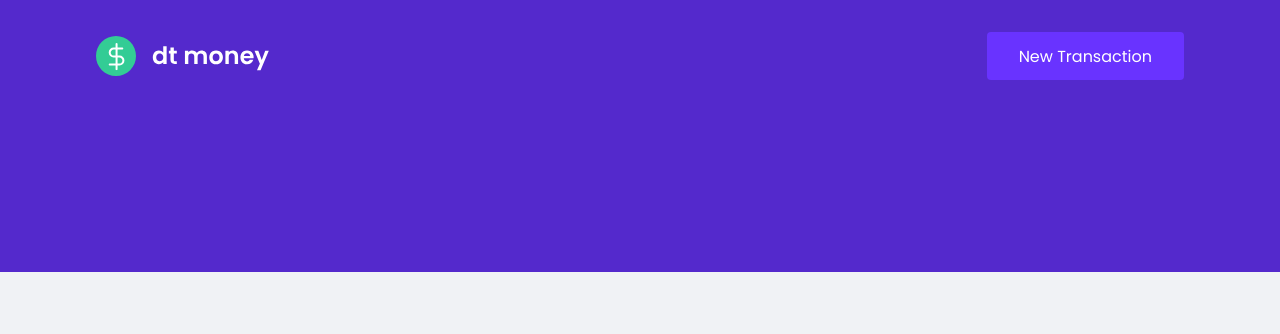
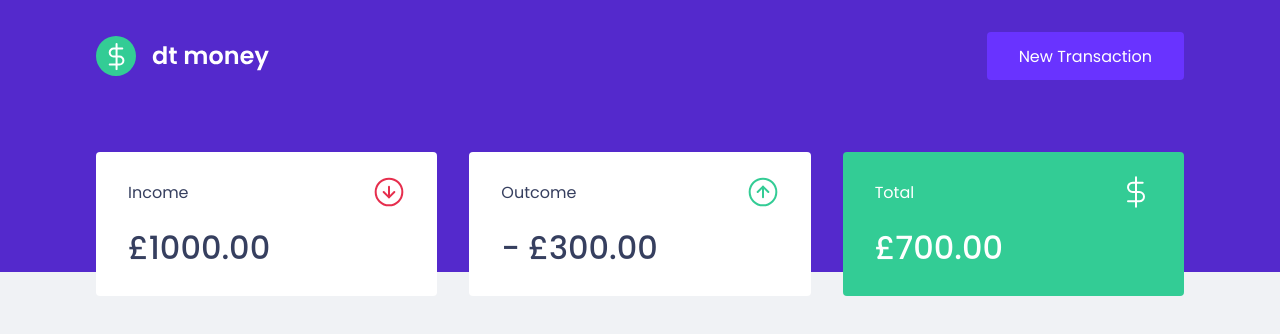
Before and after one commit to hppc25/react-go-finances, a React (Create React App) app: page / in a window 1280 px wide. Shown: the top 334 px of the page. Built offline with nearby package versions, Linux system fonts and the light colour scheme.

Commit message:
add Component Dashboard and Summary

```diff
--- a/public/index.html
+++ b/public/index.html
@@ -8,7 +8,6 @@
     <meta name="viewport" content="width=device-width, initial-scale=1" />
     <link rel="shortcut icon" href="favicon.png" type="image/png">
     <link rel="stylesheet" href="https://fonts.googleapis.com/css2?family=Poppins:wght@400;500;600&display=swap">
-
     <title>Go Finance </title>
   </head>
   <body>
--- a/src/App.tsx
+++ b/src/App.tsx
@@ -1,9 +1,11 @@
 import { Header } from "./components/Header";
 import { GlobalStyle } from "./styles/global";
+import { Dashboard } from "./components/Dashboard";
 
 export const App = () => (
   <>
     <GlobalStyle />
     <Header />
+    <Dashboard />
   </>
 );
--- /dev/null
+++ b/src/components/Dashboard/index.tsx
@@ -0,0 +1,8 @@
+import { Summary } from '../Summary';
+import { Container } from "./styles";
+
+export const Dashboard = () => (
+  <Container>
+    <Summary />
+  </Container>
+);
--- /dev/null
+++ b/src/components/Dashboard/styles.ts
@@ -0,0 +1,7 @@
+import styled from 'styled-components';
+
+export const Container = styled.main`
+  margin: 0 auto;
+  padding: 2.5rem 1rem;
+  max-width: 1120px;
+`;
--- /dev/null
+++ b/src/components/Summary/index.tsx
@@ -0,0 +1,33 @@
+import incomeImg from '../../assets/income.svg';
+import outcomeImg from '../../assets/outcome.svg';
+import totalImg from '../../assets/total.svg';
+
+import { Container } from "./styles";
+
+export const Summary = () => (
+  <Container>
+    <div>
+      <header>
+        <p>Income</p>
+        <img src={outcomeImg} alt="Saídas"/>
+      </header>
+      <strong>£1000.00</strong>
+    </div>
+
+    <div>
+      <header>
+        <p>Outcome</p>
+        <img src={incomeImg} alt="Entradas"/>
+      </header>
+      <strong>- £300.00</strong>
+    </div>
+
+    <div className="highlight-background">
+      <header>
+        <p>Total</p>
+        <img src={totalImg} alt="Total"/>
+      </header>
+      <strong>£700.00</strong>
+    </div>
+  </Container>
+);
--- /dev/null
+++ b/src/components/Summary/styles.ts
@@ -0,0 +1,30 @@
+import styled from 'styled-components';
+
+export const Container = styled.div`
+  display: grid;
+  grid-template-columns: repeat(3, 1fr);
+  gap: 2rem;
+  margin-top: -10rem;
+  div {
+    padding: 1.5rem 2rem;
+    color: var(--text-title);
+    background: var(--shape);
+    border-radius: 0.25rem;
+    header {
+      display: flex;
+      align-items: center;
+      justify-content: space-between;
+    }
+    strong {
+      display: block;
+      margin-top: 1rem;
+      font-size: 2rem;
+      font-weight: 500;
+      line-height: 3rem;
+    }
+    &.highlight-background {
+      color: #ffffff;
+      background: var(--green);
+    }
+  }
+`;
--- a/src/styles/global.ts
+++ b/src/styles/global.ts
@@ -4,6 +4,7 @@
   :root {
     --background: #f0f2f5;
     --red: #e52e4d;
+    --green: #33cc95;
     --blue: #5429cc;
     --blue-light: #6933ff;
     --text-title: #363f5f;
```
